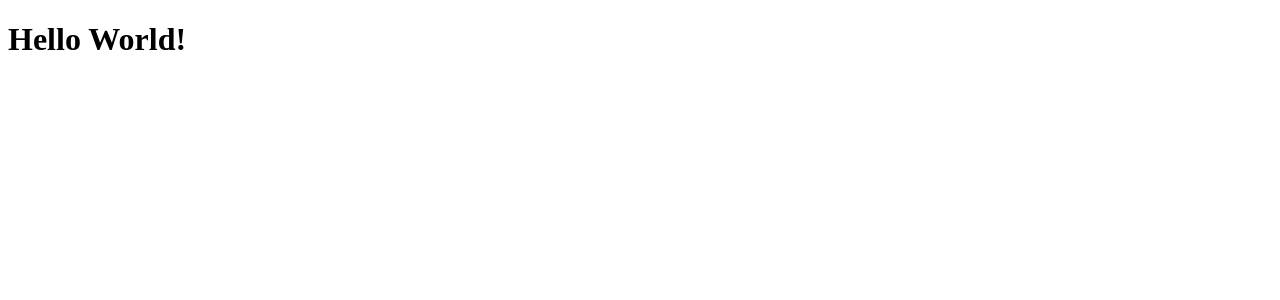
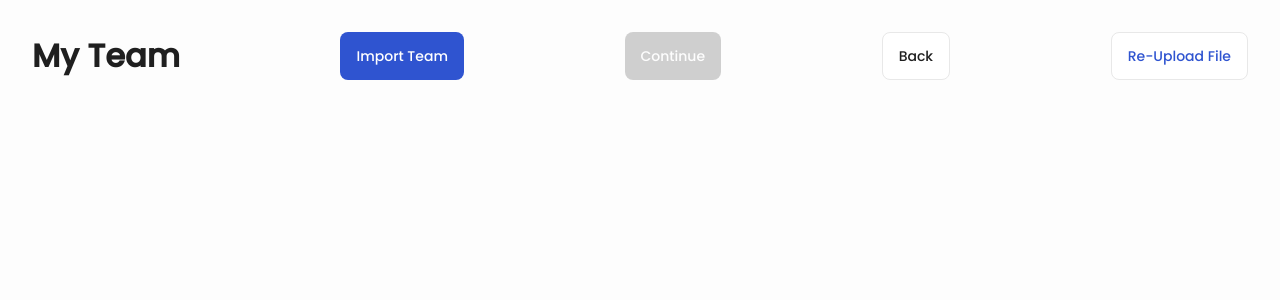
Before and after one commit to henriquealbert/koneksys-react, a React (Create React App) app: page / in a window 1280 px wide. Shown: the top 300 px of the page. Built offline with nearby package versions, Linux system fonts and the light colour scheme.

Commit message:
added button and header component

```diff
--- a/package.json
+++ b/package.json
@@ -11,7 +11,11 @@
     "start": "react-scripts start",
     "build": "react-scripts build",
     "test": "react-scripts test",
-    "eject": "react-scripts eject"
+    "eject": "react-scripts eject",
+    "lint": "eslint src"
+  },
+  "eslintConfig": {
+    "extends": "react-app"
   },
   "browserslist": {
     "production": [
--- a/public/index.html
+++ b/public/index.html
@@ -9,6 +9,9 @@
       content="Koneksys Frontend React Test"
     />
     <link rel="apple-touch-icon" href="%PUBLIC_URL%/logo192.png" />
+    <link rel="preconnect" href="https://fonts.gstatic.com">
+    <link href="https://fonts.googleapis.com/css2?family=Poppins:wght@300;500&display=swap" rel="stylesheet">
+
     <title>My Team - Koneksys</title>
   </head>
   <body>
--- a/src/App.js
+++ b/src/App.js
@@ -1,7 +1,11 @@
+import { Header } from 'components/Header';
+
+import 'styles/global.css';
+
 export function App() {
   return (
-    <div>
-      <h1>Hello World!</h1>
-    </div>
+    <main className="container">
+      <Header />
+    </main>
   );
 }
--- /dev/null
+++ b/src/components/Button.js
@@ -0,0 +1,9 @@
+import styles from 'styles/components/Button.module.css';
+
+export function Button({ children, variant, ...props }) {
+  return (
+    <button className={`${styles.btn} ${styles[variant]}`} {...props}>
+      {children}
+    </button>
+  );
+}
--- /dev/null
+++ b/src/components/Header.js
@@ -0,0 +1,16 @@
+import styles from 'styles/components/Header.module.css';
+import { Button } from './Button';
+
+export function Header() {
+  return (
+    <header className={styles.header}>
+      <h1>My Team</h1>
+      <Button variant="primary">Import Team</Button>
+      <Button variant="primary" disabled>
+        Continue
+      </Button>
+      <Button variant="secondary">Back</Button>
+      <Button variant="outline">Re-Upload File</Button>
+    </header>
+  );
+}
--- /dev/null
+++ b/src/styles/components/Button.module.css
@@ -0,0 +1,34 @@
+.btn {
+  display: flex;
+  justify-content: center;
+  align-items: center;
+  border-radius: 0.5rem;
+  border: 0;
+  padding: 0.5rem 1rem;
+  font-size: 0.875rem;
+  font-weight: 500;
+}
+
+.primary {
+  background: var(--accent);
+  color: var(--white);
+}
+
+.primary:disabled {
+  background: var(--black);
+  color: var(--white);
+  opacity: 0.2;
+  cursor: not-allowed;
+}
+
+.secondary {
+  background: var(--white);
+  color: var(--black);
+  border: 1px solid var(--border-gray);
+}
+
+.outline {
+  background: var(--white);
+  color: var(--accent);
+  border: 1px solid var(--border-gray);
+}
--- /dev/null
+++ b/src/styles/components/Header.module.css
@@ -0,0 +1,4 @@
+.header {
+  display: flex;
+  justify-content: space-between;
+}
--- /dev/null
+++ b/src/styles/global.css
@@ -0,0 +1,58 @@
+* {
+  margin: 0;
+  padding: 0;
+  box-sizing: border-box;
+}
+
+:root {
+  --white: #FFFFFF;
+  --light-gray: #F8F8F8;
+  --gray: #F0F0F0;
+  --border-gray: #E8E8E8;
+  --label: #8C8C8C;
+  --black: #1F1F1F;
+  --error: #FF0000;
+  --active: #859BE3;
+  --accent: #2F54D0;
+  --favorite: #ECBA17;
+  --background: #FDFDFD;
+}
+
+@media(max-width: 1080px) {
+  html {
+    font-size: 93.75%;
+  }
+}
+
+@media(max-width: 720px) {
+  html {
+    font-size: 87.5%;
+  }
+}
+
+body {
+  background: var(--background);
+  color: var(--black);
+}
+
+body, button, input, textarea {
+  font-family: 'Poppins', sans-serif;
+  font-size: 1rem;
+}
+
+button {
+  cursor: pointer;
+}
+
+a {
+  color: inherit;
+  text-decoration: none;
+}
+
+.container {
+  height: 100vh;
+  margin: 0 auto;
+  padding: 2rem;
+  display: flex;
+  flex-direction: column;
+}
```
Also changed, not shown: 1 other file (tests, documents, lock files or other folders).
